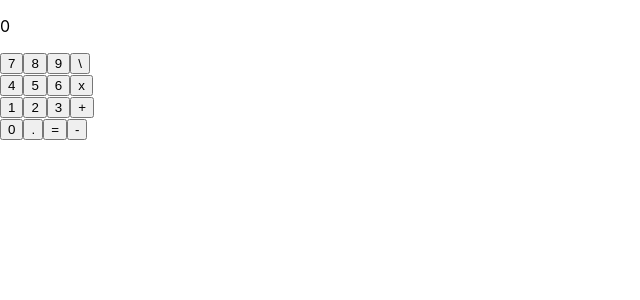
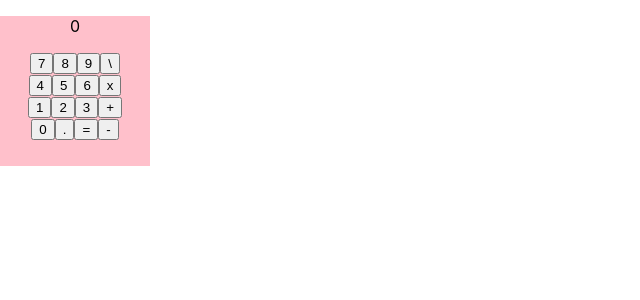
Before and after one commit to MaisaPina/Curso-TypeScript, a React (Create React App) app in the folder aula04/aula01exercicio-react/: page / in a window 1280 px wide. Shown: the top 300 px of the page, without its empty margins (0-640 px from the left). Built offline with nearby package versions, Linux system fonts and the light colour scheme.

Commit message:
att aula 04 - exercício

```diff
--- a/aula04/aula01exercicio-react/src/App.tsx
+++ b/aula04/aula01exercicio-react/src/App.tsx
@@ -18,7 +18,7 @@ function App() {
   // },[contador]);
 
   return (
-    <div>
+    <div className='div-calculadora'>
       {/* <p>{contador}</p> */}
       <Numero>{num1}</Numero>
       <div>
--- a/aula04/aula01exercicio-react/src/index.css
+++ b/aula04/aula01exercicio-react/src/index.css
@@ -11,3 +11,10 @@ code {
   font-family: source-code-pro, Menlo, Monaco, Consolas, 'Courier New',
     monospace;
 }
+
+.div-calculadora {
+  text-align: center;
+  background: pink;
+  width: 150px;
+  height: 150px;
+}
```
